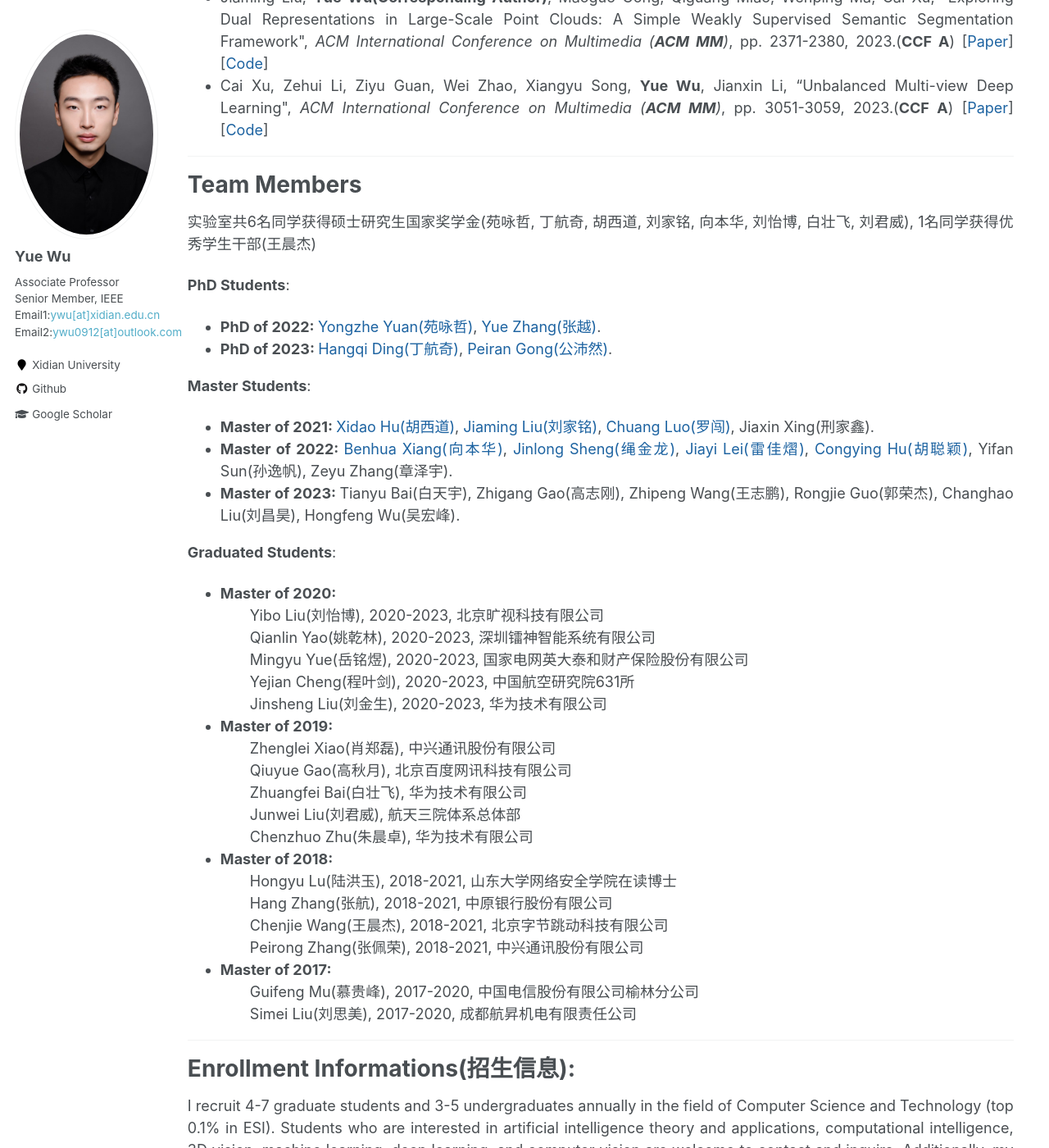
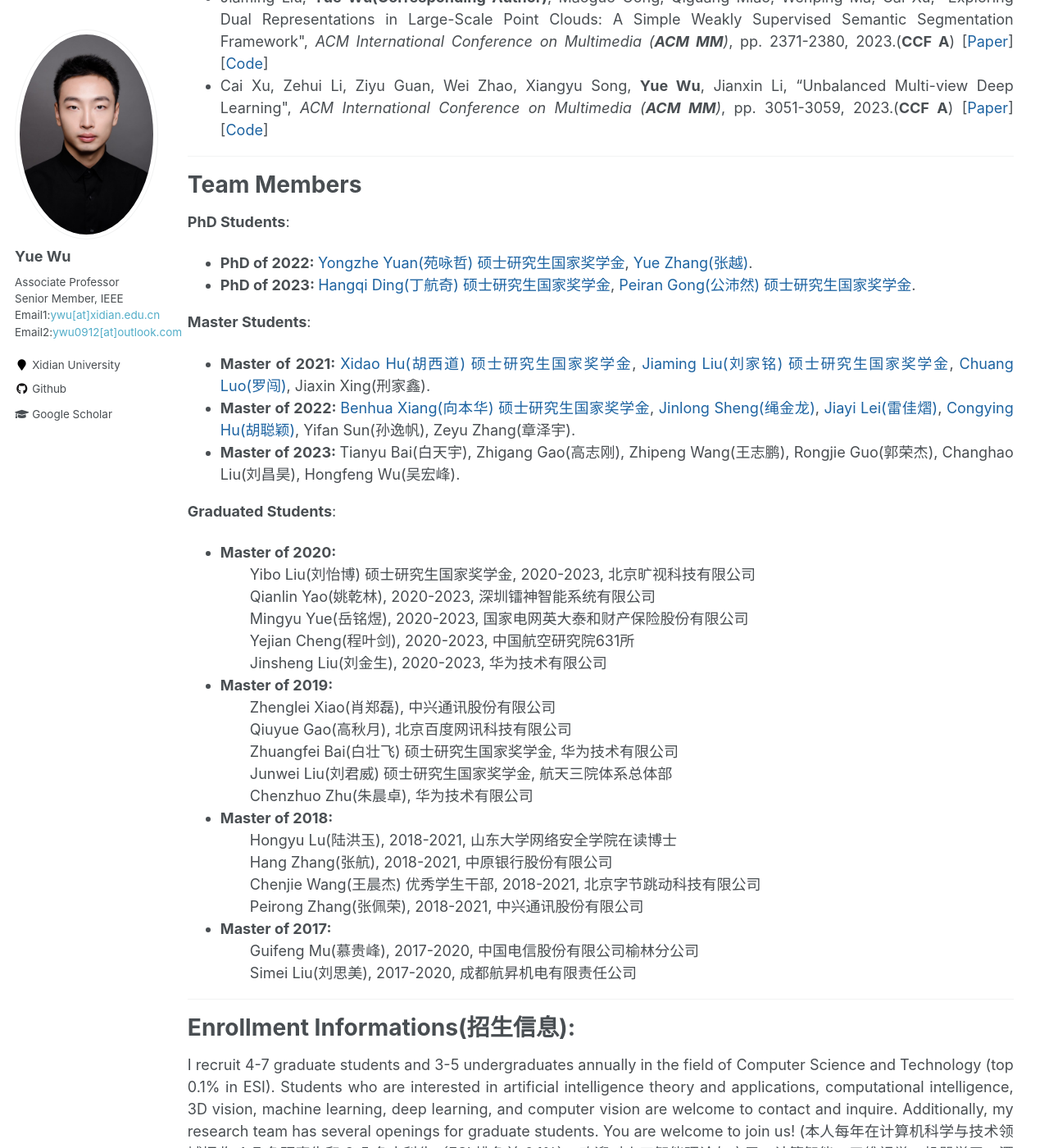
Before and after one commit to ywuchina/ywuchina.github.io, a Jekyll site: the page built from _pages/home.md, in a window 1280 px wide and 1400 px high, scrolled down 4965 px. Shown: the whole window at 82% size. Built offline with Jekyll 4.4.1, drawn with Linux system fonts in a browser that asks for light colours.

Commit message:
Update team.html

```diff
--- a/_includes/team.html
+++ b/_includes/team.html
@@ -12,20 +12,20 @@
 {% endif %}
 
 <h1 id="TeamMembers">Team Members</h1>
-实验室共6名同学获得硕士研究生国家奖学金(苑咏哲, 丁航奇, 胡西道, 刘家铭, 向本华, 刘怡博, 白壮飞, 刘君威), 1名同学获得优秀学生干部(王晨杰)
+<!--实验室共6名同学获得硕士研究生国家奖学金(苑咏哲, 丁航奇, 胡西道, 刘家铭, 向本华, 刘怡博, 白壮飞, 刘君威), 1名同学获得优秀学生干部(王晨杰)-->
 <p><b>PhD Students</b>: </p>
 <ul>
 <!--一个年级 li，homePage有就加，没有就删了<a>-->
 
 <li style="margin-bottom: 1.5;">
     <span>
-        <b>PhD of 2022: </b><a href= "https://yyzmars.github.io/" target="_blank">Yongzhe Yuan(苑咏哲)</a>, <a href= "https://superyuezhang.github.io/" target="_blank">Yue Zhang(张越)</a>.
+        <b>PhD of 2022: </b><a href= "https://yyzmars.github.io/" target="_blank">Yongzhe Yuan(苑咏哲) 硕士研究生国家奖学金</a>, <a href= "https://superyuezhang.github.io/" target="_blank">Yue Zhang(张越)</a>.
     </span>
 </li>
 
 <li style="margin-bottom: 1.5;">
     <span>
-        <b>PhD of 2023: </b><a href= "https://dhq0918.github.io/dinghangqi.github.io/" target="_blank">Hangqi Ding(丁航奇)</a>, <a href= "https://cois.xidian.edu.cn/info/1068/1459.htm" target="_blank">Peiran Gong(公沛然)</a>.
+        <b>PhD of 2023: </b><a href= "https://dhq0918.github.io/dinghangqi.github.io/" target="_blank">Hangqi Ding(丁航奇) 硕士研究生国家奖学金</a>, <a href= "https://cois.xidian.edu.cn/info/1068/1459.htm" target="_blank">Peiran Gong(公沛然) 硕士研究生国家奖学金</a>.
     </span>
 </li>
 </ul>
@@ -35,14 +35,14 @@
 <ul>
     <li style="margin-bottom: 1.5;">
         <span>
-            <b>Master of 2021: </b><a href= "https://cois.xidian.edu.cn/info/1068/1460.htm" target="_blank">Xidao Hu(胡西道)</a>, <a href= "https://cois.xidian.edu.cn/info/1068/1461.htm" target="_blank">Jiaming Liu(刘家铭)</a>,
+            <b>Master of 2021: </b><a href= "https://cois.xidian.edu.cn/info/1068/1460.htm" target="_blank">Xidao Hu(胡西道) 硕士研究生国家奖学金</a>, <a href= "https://cois.xidian.edu.cn/info/1068/1461.htm" target="_blank">Jiaming Liu(刘家铭) 硕士研究生国家奖学金</a>,
             <a href= "https://cois.xidian.edu.cn/info/1068/1462.htm" target="_blank">Chuang Luo(罗闯)</a>, Jiaxin Xing(刑家鑫).
         </span>
     </li>
 
     <li style="margin-bottom: 1.5;">
         <span>
-            <b>Master of 2022: </b><a href= "https://cois.xidian.edu.cn/info/1067/1466.htm" target="_blank">Benhua Xiang(向本华)</a>, <a href= "https://cois.xidian.edu.cn/info/1067/1465.htm" target="_blank">Jinlong Sheng(绳金龙)</a>,
+            <b>Master of 2022: </b><a href= "https://cois.xidian.edu.cn/info/1067/1466.htm" target="_blank">Benhua Xiang(向本华) 硕士研究生国家奖学金</a>, <a href= "https://cois.xidian.edu.cn/info/1067/1465.htm" target="_blank">Jinlong Sheng(绳金龙)</a>,
             <a href= "https://cois.xidian.edu.cn/info/1067/1464.htm" target="_blank">Jiayi Lei(雷佳熠)</a>, <a href= "https://cois.xidian.edu.cn/info/1067/1463.htm" target="_blank">Congying Hu(胡聪颖)</a>,
             Yifan Sun(孙逸帆), Zeyu Zhang(章泽宇).
         </span>
@@ -60,7 +60,7 @@
 <li style="margin-bottom: 1.5;">
     <span>
     <b>Master of 2020: </b>
-        <br>&emsp;&emsp;Yibo Liu(刘怡博), 2020-2023, 北京旷视科技有限公司
+        <br>&emsp;&emsp;Yibo Liu(刘怡博) 硕士研究生国家奖学金, 2020-2023, 北京旷视科技有限公司
         <br>&emsp;&emsp;Qianlin Yao(姚乾林), 2020-2023, 深圳镭神智能系统有限公司
         <br>&emsp;&emsp;Mingyu Yue(岳铭煜), 2020-2023, 国家电网英大泰和财产保险股份有限公司
         <br>&emsp;&emsp;Yejian Cheng(程叶剑), 2020-2023, 中国航空研究院631所
@@ -72,8 +72,8 @@
     <b>Master of 2019: </b>
         <br>&emsp;&emsp;Zhenglei Xiao(肖郑磊), 中兴通讯股份有限公司
         <br>&emsp;&emsp;Qiuyue Gao(高秋月), 北京百度网讯科技有限公司
-        <br>&emsp;&emsp;Zhuangfei Bai(白壮飞), 华为技术有限公司
-        <br>&emsp;&emsp;Junwei Liu(刘君威), 航天三院体系总体部
+        <br>&emsp;&emsp;Zhuangfei Bai(白壮飞) 硕士研究生国家奖学金, 华为技术有限公司
+        <br>&emsp;&emsp;Junwei Liu(刘君威) 硕士研究生国家奖学金, 航天三院体系总体部
         <br>&emsp;&emsp;Chenzhuo Zhu(朱晨卓), 华为技术有限公司
     </span>
 </li>
@@ -82,7 +82,7 @@
     <b>Master of 2018: </b>
         <br>&emsp;&emsp;Hongyu Lu(陆洪玉), 2018-2021, 山东大学网络安全学院在读博士
         <br>&emsp;&emsp;Hang Zhang(张航), 2018-2021, 中原银行股份有限公司
-        <br>&emsp;&emsp;Chenjie Wang(王晨杰), 2018-2021, 北京字节跳动科技有限公司
+        <br>&emsp;&emsp;Chenjie Wang(王晨杰) 优秀学生干部, 2018-2021, 北京字节跳动科技有限公司
         <br>&emsp;&emsp;Peirong Zhang(张佩荣), 2018-2021, 中兴通讯股份有限公司
     </span>
 </li>
```
